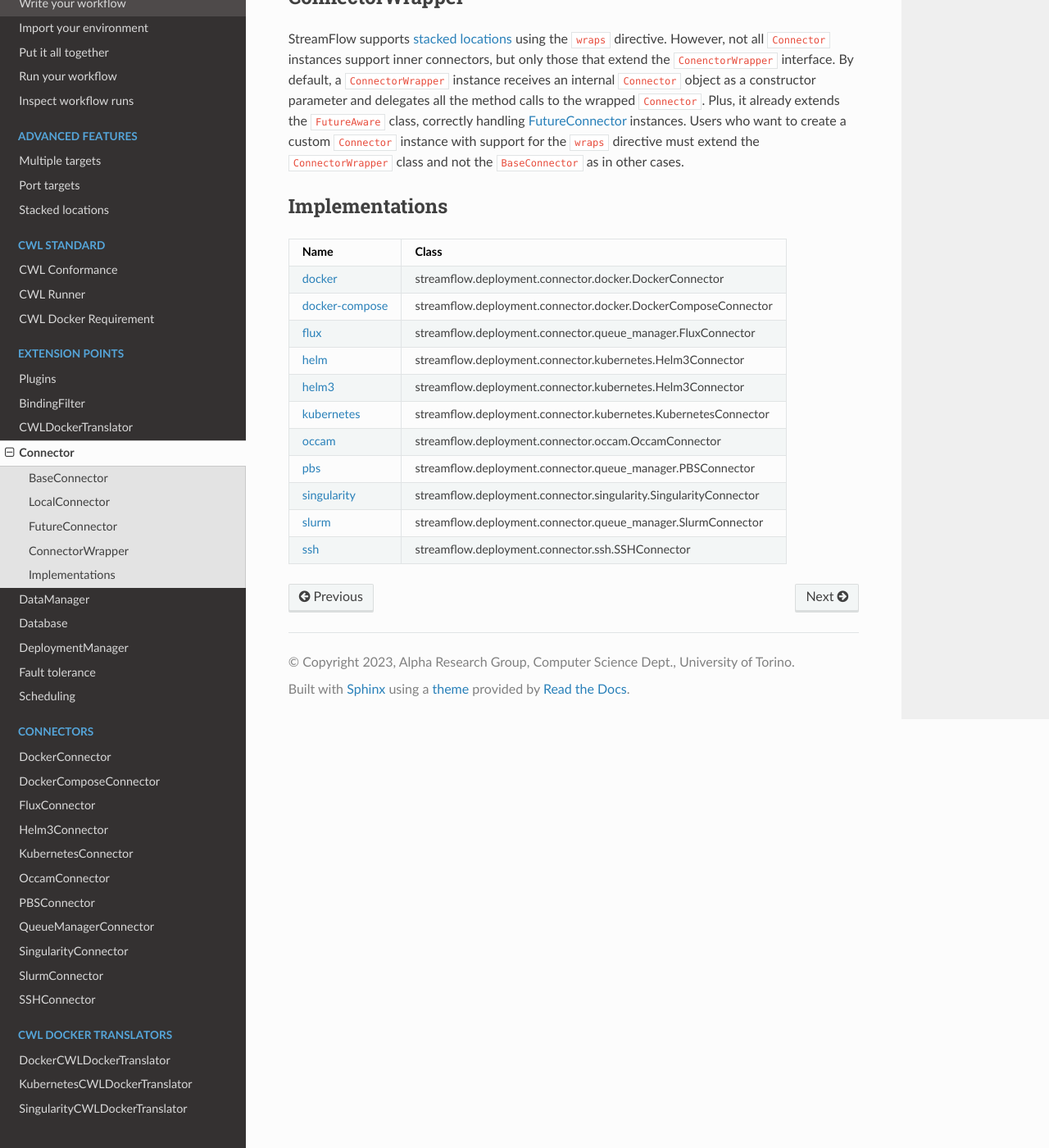
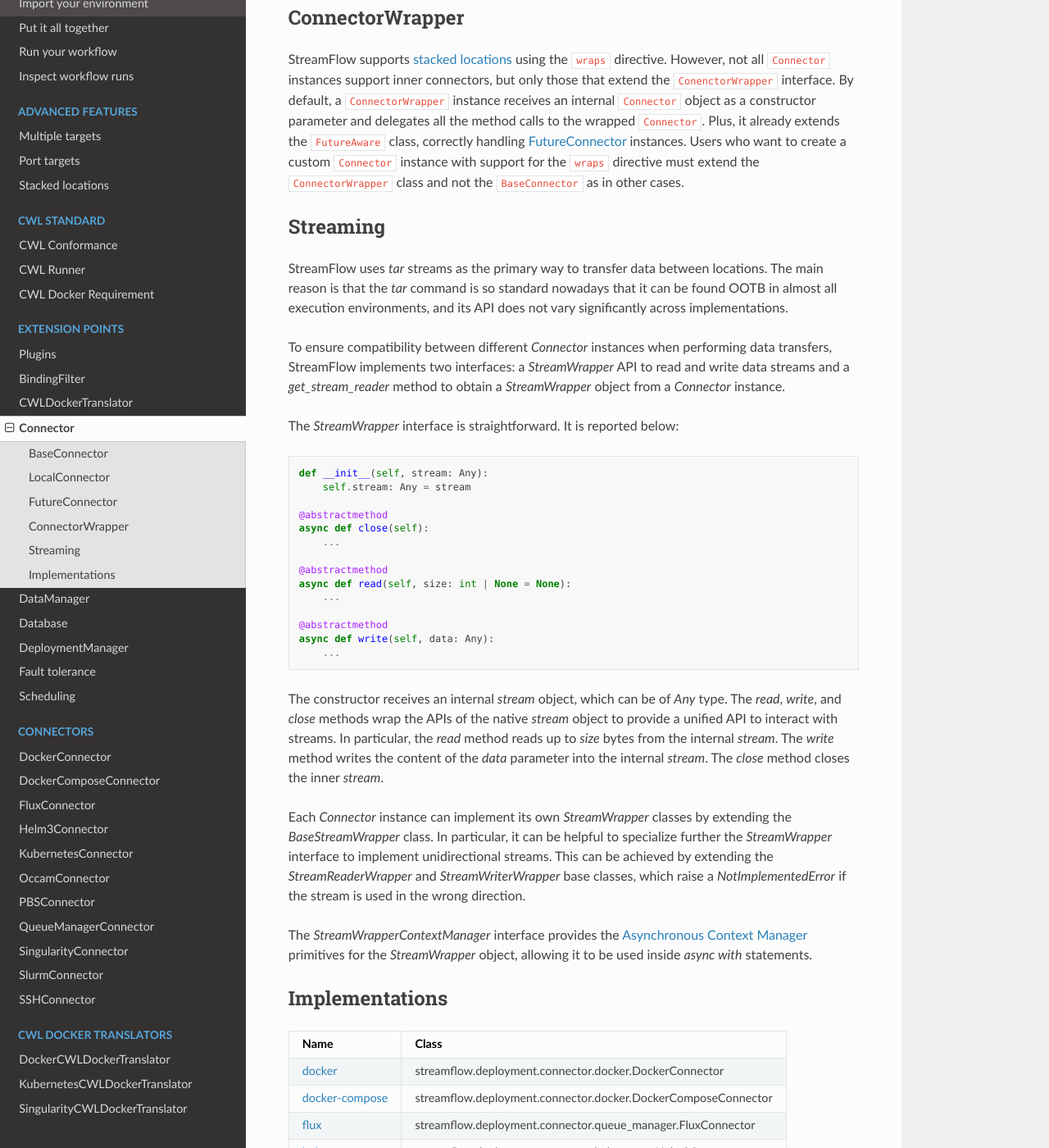
Before and after one commit to alpha-unito/streamflow, a Sphinx documentation site: the page built from docs/source/ext/connector.rst, in a window 1280 px wide and 1400 px high, scrolled down 3567 px. Shown: the whole window at 82% size. Built offline with Sphinx 7.4.7 and the Read the Docs theme 2.0.0, drawn with Linux system fonts in a browser that asks for light colours; some of the changed text lies outside the part shown.

Commit message:
Added `StreamWrapper` documentation
This commit documents the `StreamWrapper` feature in the `Connector`
abstraction. After the promotion of the `get_stream_reader` method to
the standard `Connector` interface, a proper documentation of the
`StreamWrapper` feature was missing.

```diff
--- a/docs/source/ext/connector.rst
+++ b/docs/source/ext/connector.rst
@@ -53,7 +53,7 @@
 
     async def get_stream_reader(
         self, location: Location, src: str
-    ) -> StreamWrapperContext:
+    ) -> StreamWrapperContextManager:
         ...
 
     async def run(
@@ -82,7 +82,7 @@
 
 The ``get_available_locations`` method is used in the scheduling phase to obtain the locations available for job execution, identified by their unique name (see :ref:`here <Scheduling>`). The method receives some optional input parameters to filter valid locations. The ``service`` parameter specifies a specific set of locations in a deployment, and its precise meaning differs for each deployment type (see :ref:`here <Binding steps and deployments>`). The other three parameters (``input_directory``, ``output_directory``, and ``tmp_directory``) allow the ``Connector`` to return correct disk usage values for each of the three folders in case of remote instances with multiple volumes attached.
 
-The ``get_stream_reader`` method returns an ``StreamWrapperContext`` instance, which allows the ``src`` data on the ``location`` to be read using a stream. The stream must be read respecting the size of the available buffer, which is defined inside the ``Connector`` by the ``transferBufferSize`` attribute. This method is helpful for the data copy between different locations.
+The ``get_stream_reader`` method returns a ``StreamWrapperContextManager`` instance, which allows the ``src`` data on the ``location`` to be read using a stream (see :ref:`here <Streaming>`). The stream must be read respecting the size of the available buffer, which is defined by the ``transferBufferSize`` attribute of the ``Connector`` instance. This method improve performance of data copies between pairs of remote locations.
 
 The ``copy`` methods perform a data transfer from a ``src`` path to a ``dst`` path in one or more destination ``locations`` in the execution environment controlled by the ``Connector``. The ``read_only`` parameter notifies the ``Connector`` if the destination files will be modified in place or not. This parameter prevents unattended side effects (e.g., symlink optimizations on the remote locations). The ``copy_remote_to_remote`` method accepts two additional parameters: a ``source_location`` and an optional ``source_connector``. The latter identifies the ``Connector`` instance that controls the ``source_location`` and defaults to ``self`` when not specified.
 
@@ -110,6 +110,40 @@
 
 StreamFlow supports :ref:`stacked locations <Stacked locations>` using the ``wraps`` directive. However, not all ``Connector`` instances support inner connectors, but only those that extend the ``ConenctorWrapper`` interface. By default, a ``ConnectorWrapper`` instance receives an internal ``Connector`` object as a constructor parameter and delegates all the method calls to the wrapped ``Connector``. Plus, it already extends the ``FutureAware`` class, correctly handling :ref:`FutureConnector <FutureConnector>` instances. Users who want to create a custom ``Connector`` instance with support for the ``wraps`` directive must extend the ``ConnectorWrapper`` class and not the ``BaseConnector`` as in other cases.
 
+Streaming
+=========
+
+StreamFlow uses `tar` streams as the primary way to transfer data between locations. The main reason is that the `tar` command is so standard nowadays that it can be found OOTB in almost all execution environments, and its API does not vary significantly across implementations.
+
+To ensure compatibility between different `Connector` instances when performing data transfers, StreamFlow implements two interfaces: a `StreamWrapper` API to read and write data streams and a `get_stream_reader` method to obtain a `StreamWrapper` object from a `Connector` instance.
+
+The `StreamWrapper` interface is straightforward. It is reported below:
+
+.. code-block:: python
+
+    def __init__(self, stream: Any):
+        self.stream: Any = stream
+
+    @abstractmethod
+    async def close(self):
+        ...
+
+    @abstractmethod
+    async def read(self, size: int | None = None):
+        ...
+
+    @abstractmethod
+    async def write(self, data: Any):
+        ...
+
+The constructor receives an internal `stream` object, which can be of `Any` type. The `read`, `write`, and `close` methods wrap the APIs of the native `stream` object to provide a unified API to interact with streams. In particular, the `read` method reads up to `size` bytes from the internal `stream`. The `write` method writes the content of the `data` parameter into the internal `stream`. The `close` method closes the inner `stream`.
+
+Each `Connector` instance can implement its own `StreamWrapper` classes by extending the `BaseStreamWrapper` class. In particular, it can be helpful to specialize further the `StreamWrapper` interface to implement unidirectional streams. This can be achieved by extending the `StreamReaderWrapper` and `StreamWriterWrapper` base classes, which raise a `NotImplementedError` if the stream is used in the wrong direction.
+
+The `StreamWrapperContextManager` interface provides the `Asynchronous Context Manager <https://docs.python.org/3/reference/datamodel.html#async-context-managers>`_ primitives for the `StreamWrapper` object, allowing it to be used inside `async with` statements.
+
+
+
 Implementations
 ===============
 
--- a/docs/source/ext/database.rst
+++ b/docs/source/ext/database.rst
@@ -121,7 +121,7 @@
         ...
 
     async def get_deployment(
-        self, deplyoment_id: int
+        self, deployment_id: int
     ) -> MutableMapping[str, Any]:
         ...
 
```
Also changed, not shown: 8 other files.
